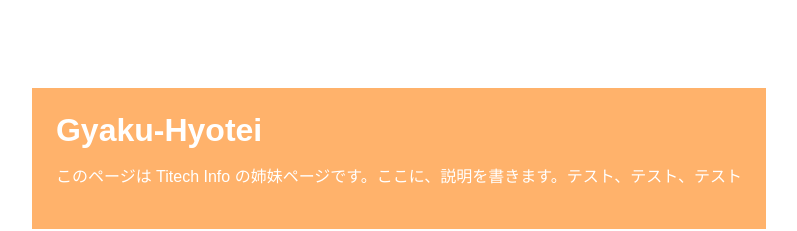
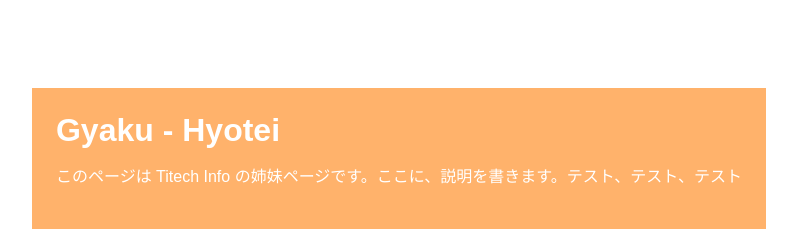
Before and after one commit to okoge-kaz/gyaku-hyotei, a Next.js app: page / in a window 1280 px wide. Shown: the top 231 px of the page, without its empty margins (241-1038 px from the left). Built offline with nearby package versions, Linux system fonts and the light colour scheme.

Commit message:
左揃えに変更

```diff
--- a/pages/index.js
+++ b/pages/index.js
@@ -14,7 +14,7 @@
 
       <main className={styles.main}>
         <div className={styles.section}>
-          <h1 className={styles.title}>Gyaku-Hyotei</h1>
+          <h1 className={styles.title}>Gyaku&nbsp;-&nbsp;Hyotei</h1>
 
           <p className={styles.description}>
             このページは Titech Info
```
